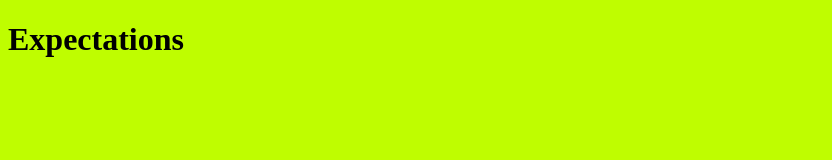
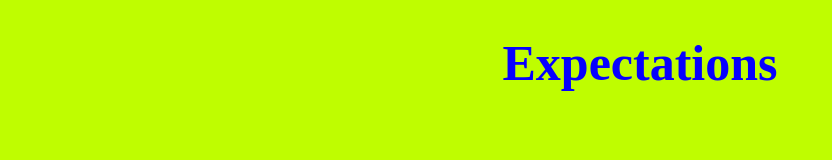
Before and after one commit to Sienvdb/dev5-lab1, a plain HTML site: page index.html in a window 1280 px wide. Shown: the whole page, without its empty margins (0-832 px from the left). Drawn offline with Linux system fonts and the light colour scheme.

Commit message:
style: h1

```diff
--- a/style.css
+++ b/style.css
@@ -1,3 +1,9 @@
 body {
     background-color: #BFFD00;
 }
+
+h1 {
+    color: #0600FF;
+    text-align: center;
+    font-size: 50px;
+}
```
